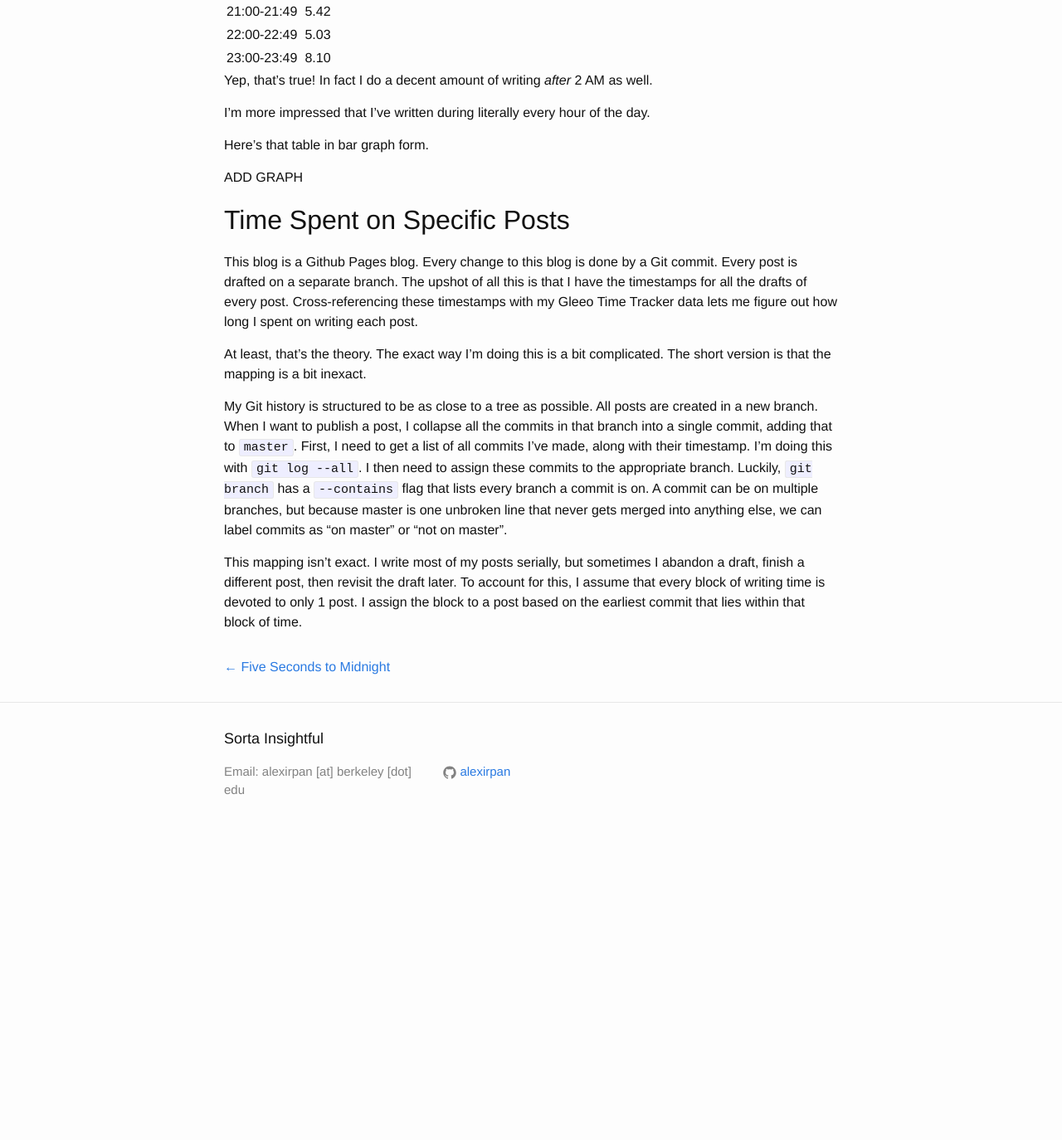
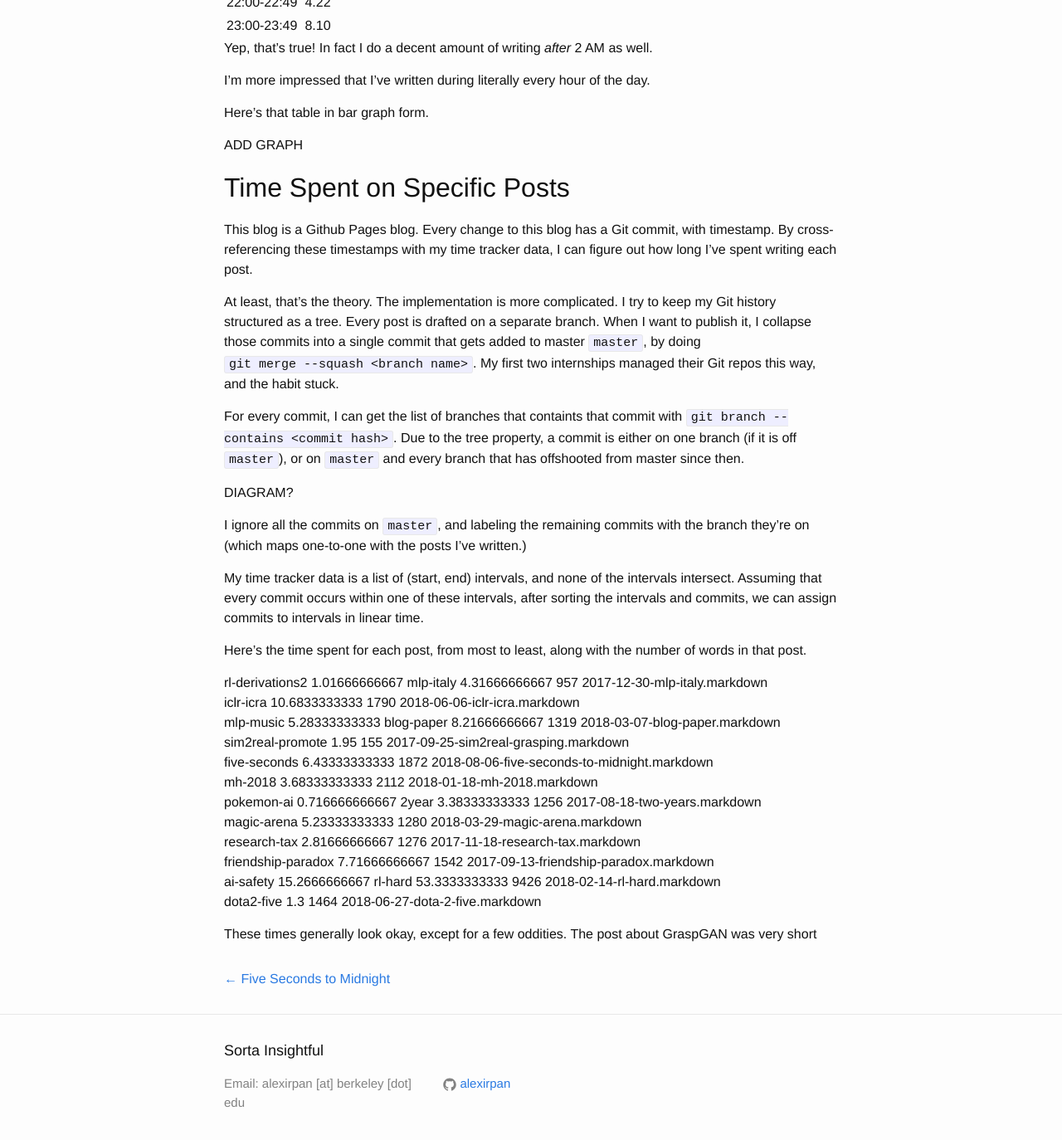
Before and after one commit to alexirpan/alexirpan.github.io, a Jekyll site: the page built from _posts/2018-08-18-three-years.markdown, in a window 1280 px wide and 1400 px high, scrolled down 2723 px. Shown: the top 1374 px of the window at 83% size. Built offline with Jekyll 4.4.1, drawn with Linux system fonts in a browser that asks for light colours; nearby versions of some CDN libraries; before the commit the page ends 3747 px from its top, so only the background shows below that; some of the changed text lies outside the part shown.

Commit message:
Adding more times

```diff
--- a/_posts/2018-08-18-three-years.markdown
+++ b/_posts/2018-08-18-three-years.markdown
@@ -73,11 +73,11 @@ how much time I spend reading books and web fiction, what video games I play
 
 Despite having two years worth of data, I've never bother doing any analytics
 on it. This seems like a good excuse to dig into.
-
 Gleeo Time Tracker exports its time as a CSV file, which makes it easy to write
 some Python scripts to process it.
 
-**Overall, I spent about 132 hours 30 minutes writing for my blog this year.**
+Excluding the time spent on this post, **I spent 131 hours 21 minutes writing
+for my blog this year.**
 At first, this felt like less than I expected, but this averages out to about
 21-22 minutes a day on average, which feels correct. I don't write on most
 days. My motivation comes in bursts, and I like starting and finishing posts
@@ -88,8 +88,8 @@ on a given day of the week.
 
 | Day of the Week | Hours |
 |-----------------|-------|
-| Monday          | 21.78 |
-| Tuesday         | 14.47 |
+| Monday          | 20.93 |
+| Tuesday         | 14.18 |
 | Wednesday       | 33.53 |
 | Thursday        | 24.98 |
 | Friday          | 12.38 |
@@ -127,8 +127,8 @@ and 2 AM. Is that true?
 | 18:00-18:49 | 5.28  |
 | 19:00-19:49 | 3.40  |
 | 20:00-20:49 | 3.78  |
-| 21:00-21:49 | 5.42  |
-| 22:00-22:49 | 5.03  |
+| 21:00-21:49 | 5.38  |
+| 22:00-22:49 | 4.22  |
 | 23:00-23:49 | 8.10  |
 
 Yep, that's true! In fact I do a decent amount of writing *after* 2 AM as well.
@@ -143,27 +143,51 @@ ADD GRAPH
 Time Spent on Specific Posts
 -------------------------------------------------------------------------------
 
-This blog is a Github Pages blog. Every change to this blog
-is done by a Git commit. Every post is drafted on a separate branch. The upshot
-of all this is that I have the timestamps for all the drafts of every post.
-Cross-referencing these timestamps with my Gleeo Time Tracker data lets
-me figure out how long I spent on writing each post.
+This blog is a Github Pages blog. Every change to this blog has a Git commit,
+with timestamp. By cross-referencing these timestamps with my time tracker data,
+I can figure out how long I've spent writing each post.
 
-At least, that's the theory. The exact way I'm doing this is a bit complicated.
-The short version is that the mapping is a bit inexact.
+At least, that's the theory. The implementation is more complicated.
+I try to keep my Git history structured as a tree. Every post is drafted on
+a separate branch. When I want to publish it, I collapse those commits into a
+single commit that gets added to master `master`, by doing \
+`git merge --squash <branch name>`. My first two internships managed their
+Git repos this way, and the habit stuck.
 
-My Git history is structured to be as close to a tree as possible. All posts
-are created in a new branch. When I want to publish a post, I collapse all the
-commits in that branch into a single commit, adding that to `master`. First,
-I need to get a list of all commits I've made, along with their timestamp. I'm
-doing this with `git log --all`. I then need to assign these commits to the
-appropriate branch. Luckily, `git branch` has a `--contains` flag that lists
-every branch a commit is on. A commit can be on multiple branches, but because
-master is one unbroken line that never gets merged into anything else, we can
-label commits as "on master" or "not on master".
+For every commit, I can get the list of branches that containts that commit
+with `git branch --contains <commit hash>`. Due to the tree property, a commit is
+either on one branch (if it is off `master`), or on `master` and every branch
+that has offshooted from master since then.
 
-This mapping isn't exact. I write most of my posts serially, but sometimes I
-abandon a draft, finish a different post, then revisit the draft later. To account
-for this, I assume that every block of writing time is devoted to only 1 post.
-I assign the block to a post based on the earliest commit that lies within that block of
-time.
+DIAGRAM?
+
+I ignore all the commits on `master`, and labeling the remaining commits with
+the branch they're on (which maps one-to-one with the posts I've written.)
+
+My time tracker data is a list of (start, end) intervals, and none of the
+intervals intersect. Assuming that every commit occurs within one of these
+intervals, after sorting the intervals and commits, we can assign commits to
+intervals in linear time.
+
+Here's the time spent for each post, from most to least, along with the number
+of words in that post.
+
+rl-derivations2 1.01666666667
+mlp-italy 4.31666666667 957 2017-12-30-mlp-italy.markdown
+iclr-icra 10.6833333333 1790 2018-06-06-iclr-icra.markdown
+mlp-music 5.28333333333
+blog-paper 8.21666666667 1319 2018-03-07-blog-paper.markdown
+sim2real-promote 1.95 155 2017-09-25-sim2real-grasping.markdown
+five-seconds 6.43333333333 1872 2018-08-06-five-seconds-to-midnight.markdown
+mh-2018 3.68333333333 2112 2018-01-18-mh-2018.markdown
+pokemon-ai 0.716666666667
+2year 3.38333333333 1256 2017-08-18-two-years.markdown
+magic-arena 5.23333333333 1280 2018-03-29-magic-arena.markdown
+research-tax 2.81666666667 1276 2017-11-18-research-tax.markdown
+friendship-paradox 7.71666666667 1542 2017-09-13-friendship-paradox.markdown
+ai-safety 15.2666666667
+rl-hard 53.3333333333 9426 2018-02-14-rl-hard.markdown
+dota2-five 1.3 1464 2018-06-27-dota-2-five.markdown
+
+These times generally look okay, except for a few oddities. The post about
+GraspGAN was very short
```
Also changed, not shown: other parts of _posts/2018-08-18-three-years.markdown (+1 -1 lines).
